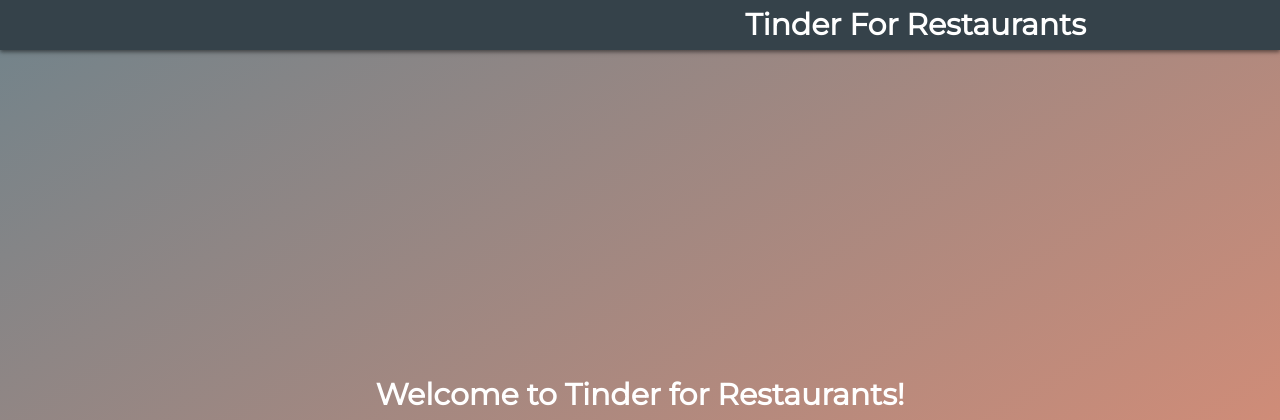
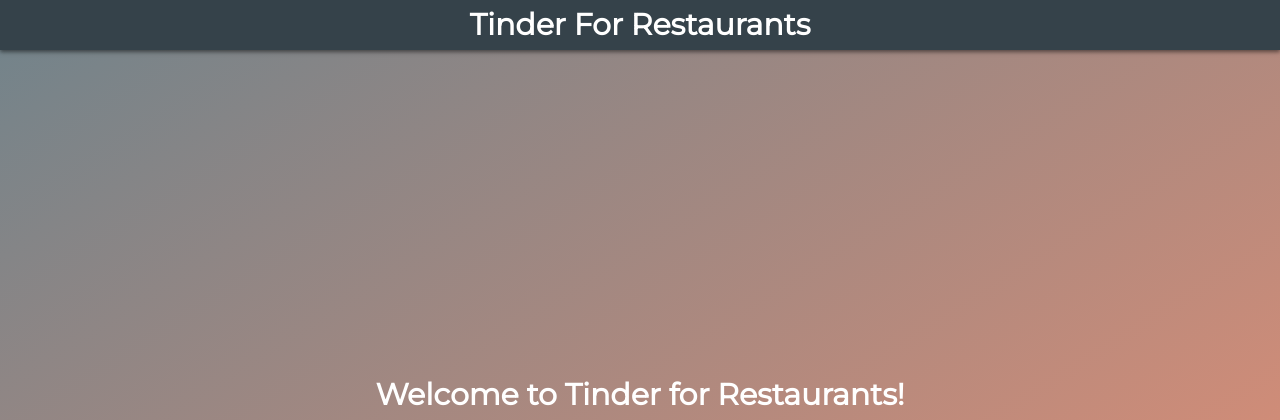
Before and after one commit to Rishab-Sudhir/Grumble-WebApp, a Django app: page / in a window 1280 px wide. Shown: the top 420 px of the page. Run offline with Django 4.2, Linux system fonts and the light colour scheme; data comes from the database, SQL or seed files in the repository; both versions use the stored data as it was after the commit; parts of the project's set-up code (start-up, migrations or seed data) failed here and were passed over; some libraries are stand-ins or nearby versions.

Commit message:
fixes on js file for saved_restaurants
work on delete button and minor css fixes

```diff
--- a/RestaurantTinder/Templates/Authentication/index.html
+++ b/RestaurantTinder/Templates/Authentication/index.html
@@ -36,7 +36,7 @@
 
         {% if user.is_authenticated %}
         <div class="header-container">
-          <h3> Tinder For Restaurants </h3>
+          <h3 class="header-auth"> Tinder For Restaurants </h3>
           <div class="header-signout">
             <button type="submit"> <a href="/signout">Sign Out</a></button>
         </div>
@@ -54,10 +54,10 @@
         </div>
         {% else %}
         <div class="header-container">
-          <h3> Tinder For Restaurants </h3>
+          <h3 class="header-noauth"> Tinder For Restaurants </h3>
         </div>
           <div class="welcome">
-            <h3 style="font-size: 30px; font-weight: 700; color:white;">Welcome to Tinder for Restaurants!</h3>
+            <h3 style="font-size: 30px; font-weight: 700; color: white;">Welcome to Tinder for Restaurants!</h3>
           </div>
         <div class="button-container">
             <button type="submit"><a href="/signup">Sign Up</a></button>
--- a/RestaurantTinder/Templates/authentication/saved_restaurants.html
+++ b/RestaurantTinder/Templates/authentication/saved_restaurants.html
@@ -46,7 +46,7 @@
                 </div>
                 </div>
             {% empty %}
-                <p>No saved restaurants.</p>
+                <div class="no-results">No saved restaurants.</p>
             {% endfor %}
         </div>
     </div>
--- a/RestaurantTinder/static/css/index.css
+++ b/RestaurantTinder/static/css/index.css
@@ -58,7 +58,7 @@
     text-align: center;
 }
 
-.header-container h3 {
+.header-auth {
     color: var(--white);
     font-size: var(--font-size-large);
     line-height: 50px;
@@ -66,6 +66,15 @@
     align-self: center;
     justify-self: center;
     margin-left: 551px;
+}
+
+.header-noauth {
+    color: var(--white);
+    font-size: var(--font-size-large);
+    line-height: 50px;
+    text-align: center;
+    align-self: center;
+    justify-self: center;
 }
 
 .header-title {
```
Also changed, not shown: RestaurantTinder/static/css/saved.css (+10 -0 lines), RestaurantTinder/static/js/saved.js (+15 -31 lines), RestaurantTinder/db.sqlite3.
